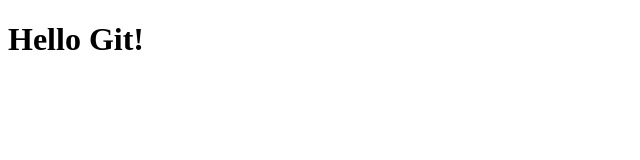
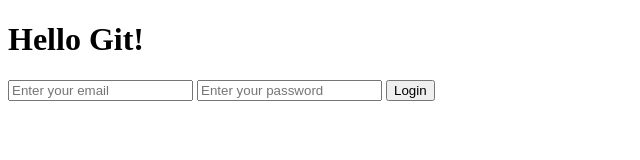
Before and after one commit to filipa-pf/WeatherAppSheCodes, a plain HTML site: page index.html in a window 1280 px wide. Shown: the whole page, without its empty margins (0-640 px from the left). Drawn offline with Linux system fonts and the light colour scheme.

Commit message:
Added HTML login form

```diff
--- a/index.html
+++ b/index.html
@@ -9,6 +9,11 @@
   </head>
   <body>
     <h1>Hello Git!</h1>
+    <form action="">
+      <input type="email" placeholder="Enter your email" />
+      <input type="password" placeholder="Enter your password" />
+      <input type="submit" value="Login" />
+    </form>
     <script src="script.js"></script>
   </body>
 </html>
```
